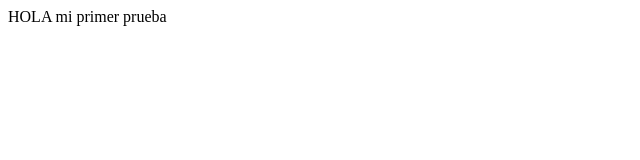
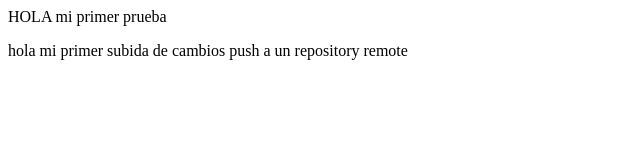
Before and after one commit to erickisrael146/newrepository, a plain HTML site: page index.html in a window 1280 px wide. Shown: the whole page, without its empty margins (0-640 px from the left). Drawn offline with Linux system fonts and the light colour scheme.

Commit message:
mi primer commit y mi primer push

```diff
--- a/index.html
+++ b/index.html
@@ -1,5 +1,6 @@
 <html>
   <body>
     <p> HOLA mi primer prueba </p>
+    <p> hola mi primer subida de cambios push a un repository remote </p>
   </body>
 </html>
```
